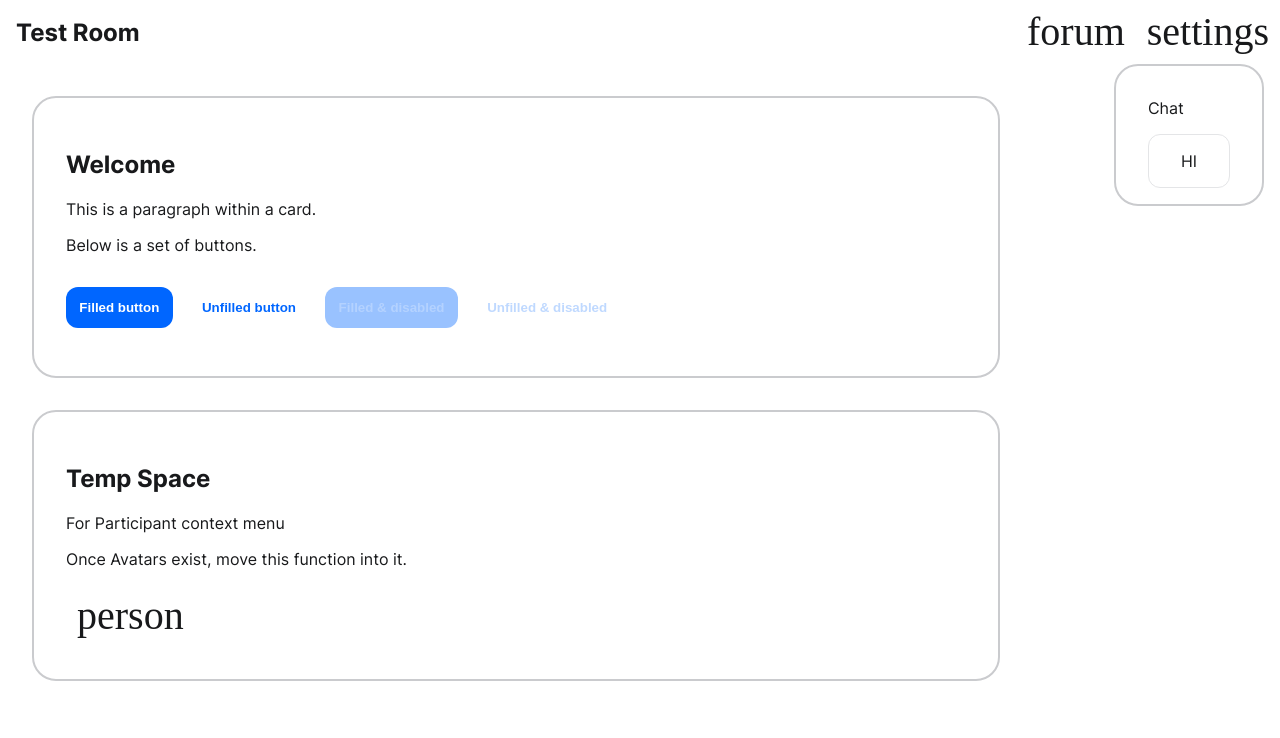
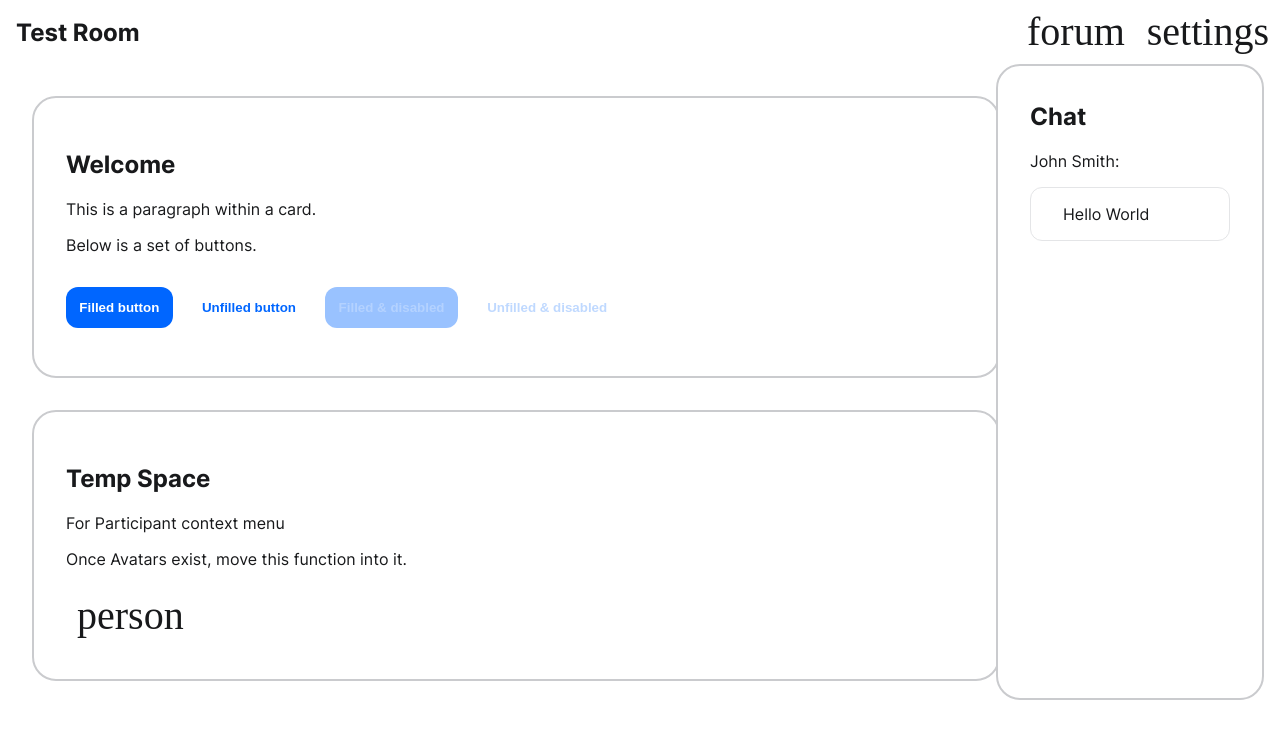
Before and after one commit to arbabf/next-gen-virtual-classroom, a Next.js app in the folder source/frontend/: page / in a window 1280 px wide. Both pictures are taken after a click on the element "forum". Shown: the top 738 px of the page. Built offline with nearby package versions, Linux system fonts and the light colour scheme; a web font is replaced by a local one.

Commit message:
Chat: improve the UI a little bit

```diff
--- a/source/frontend/components/chat/ChatDisplay.tsx
+++ b/source/frontend/components/chat/ChatDisplay.tsx
@@ -6,9 +6,8 @@ export default class AppSettings extends Component {
 		return (
 			<>
 				<section>
-                    <Card>
-                        HI
-                    </Card>
+                    <p>John Smith:</p>
+                    <Card>Hello World</Card>
 
 				</section>
 
--- a/source/frontend/components/chat/ChatUI.module.css
+++ b/source/frontend/components/chat/ChatUI.module.css
@@ -7,6 +7,8 @@
 	top: var(--spacing-m);
 	right: var(--spacing-s);
 	margin: var(--page-spacing) auto;
+	height: 600px;
+	width: 200px;
 }
 
 .hidden {
--- a/source/frontend/components/chat/chatUI.tsx
+++ b/source/frontend/components/chat/chatUI.tsx
@@ -25,7 +25,7 @@ export default class chatUI extends Component<chatUIProps> {
 
         return(
             <div className={classes}>
-                <p>Chat</p>
+                <h2>Chat</h2>
 				<ChatDisplay/>
 			</div>
         );
```
